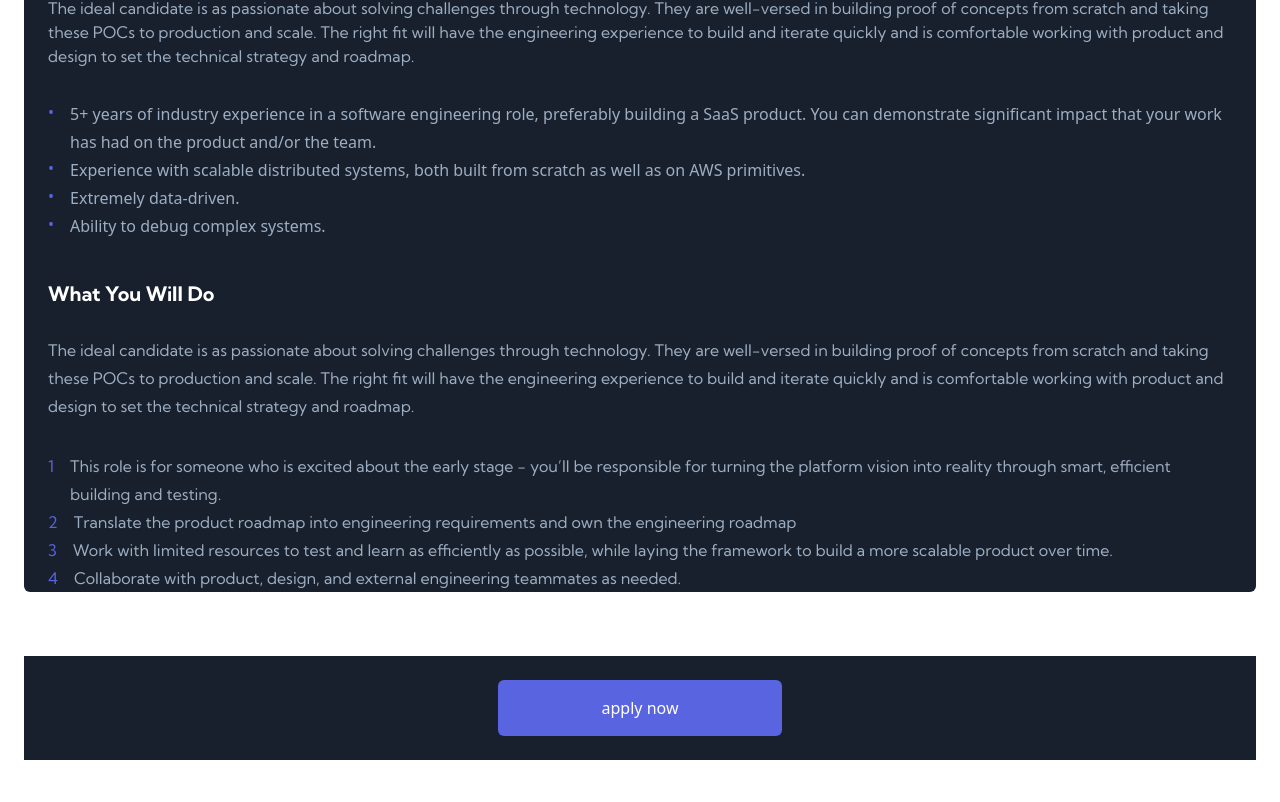
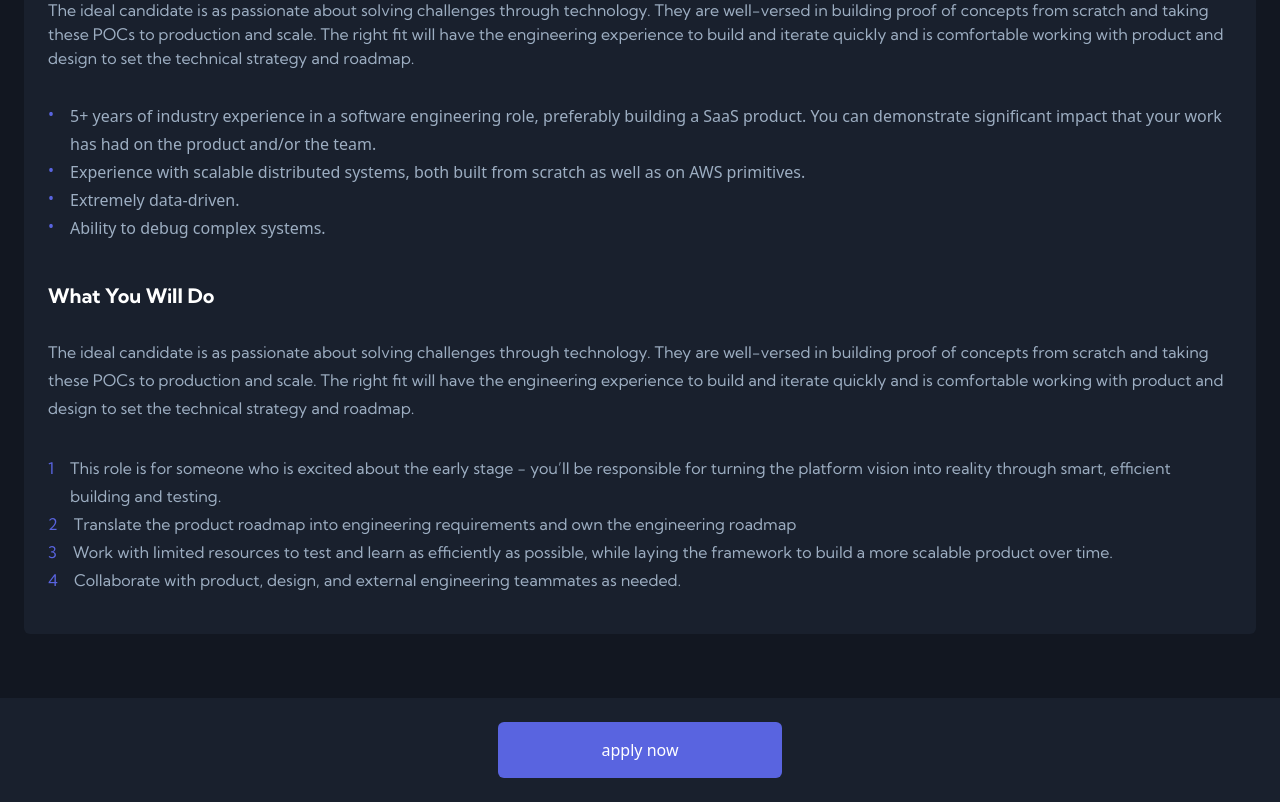
Before and after one commit to dlkokhta/devjobs-web-app, a React (Vite) app: page /details/1 in a window 1280 px wide. Shown: the part 800-1602 px from the top of the page. Before the commit the page ends 1560 px from the top, so only its background shows below. Built offline with nearby package versions, Linux system fonts and the light colour scheme; the HTML template or start-up script is replaced by a standard one.

Commit message:
card details done, i start working on the tablet responsive

```diff
--- a/src/components/CardDetails.jsx
+++ b/src/components/CardDetails.jsx
@@ -2,21 +2,27 @@ import { useSelector } from "react-redux/es/hooks/useSelector";
 import { useParams } from "react-router-dom";
 
 const CardDetails = () => {
+  const changeMode = useSelector((store) => store.mode.Boolean);
   const { id } = useParams();
 
   const allData = useSelector((store) => store.allData.data);
   console.log(allData);
 
   console.log(allData.filter((data) => data.id === +id));
+
+  // absolute top-[120px]
   return (
-    <div className=" absolute top-[120px] left-0 right-0 text-center px-6 ">
+    <div>
+      <div className=" mt-[-110px] left-0 right-0 text-center px-6 ">
         {allData
           .filter((data) => data.id === +id)
           .map((data) => (
             //card
             <div
               key={data.id}
-            className="relative rounded-md bg-[#19202D] flex flex-col justify-center items-center mb-6"
+              className={`relative rounded-md ${
+                changeMode ? "bg-[#19202D]" : "bg-[#ffffff]"
+              }  flex flex-col justify-center items-center mb-6`}
             >
               {/**logo */}
               <div
@@ -27,7 +33,11 @@ const CardDetails = () => {
               </div>
               <div className="pt-12 px-[90px] pb-8 flex flex-col gap-6 ">
                 <div className=" font-Kumbh ">
-                <div className="text-xl font-bold text-white">
+                  <div
+                    className={`text-xl font-bold ${
+                      changeMode ? "text-[#ffffff]" : "text-[#19202D]"
+                    } `}
+                  >
                     {data.company}
                   </div>
                   <div className="text-lg text-[#6E8098] font-normal">
@@ -35,7 +45,11 @@ const CardDetails = () => {
                   </div>
                 </div>
                 <div>
-                <button className="text-[#5964E0] bg-[#202837] font-Kumbh font-bold text-lg py-4 px-5 rounded-md">
+                  <button
+                    className={`text-[#5964E0] bg-[#202837] ${
+                      changeMode ? "bg-[#202837]" : "bg-[#eceeeb]"
+                    }  font-Kumbh font-bold text-lg py-4 px-5 rounded-md`}
+                  >
                     Company Site
                   </button>
                 </div>
@@ -45,7 +59,11 @@ const CardDetails = () => {
         {allData
           .filter((data) => data.id === +id)
           .map((data) => (
-          <div className="bg-[#19202D] rounded-md pt-10 px-6 flex flex-col">
+            <div
+              className={` ${
+                changeMode ? "bg-[#19202D]" : "bg-[#ffffff]"
+              } rounded-md pt-10 px-6 flex flex-col`}
+            >
               <div>
                 <div className=" font-Kumbh flex flex-col items-start mb-12 ">
                   {/**1 */}
@@ -55,7 +73,11 @@ const CardDetails = () => {
                     <div className="">{data.contract}</div>
                   </div>
                   {/**2 */}
-                <div className="text-white mb-3 font-bold text-xl ">
+                  <div
+                    className={`${
+                      changeMode ? "text-[#ffffff]" : "text-[#19202D]"
+                    } mb-3 font-bold text-xl`}
+                  >
                     {data.position}
                   </div>
                   {/**3 */}
@@ -64,7 +86,7 @@ const CardDetails = () => {
                   </div>
                 </div>
                 {/**button */}
-              <button className="bg-[#5964E0] text-white py-4 px-[104px] rounded-md mb-8">
+                <button className="bg-[#5964E0] text-white py-4 px-[100px] rounded-md mb-8 ">
                   apply now
                 </button>
               </div>
@@ -104,7 +126,7 @@ const CardDetails = () => {
                     {data.requirements.content}
                   </div>
                   <div>
-                  <div className=" text-[#9DAEC2] text-left font-Kumbh font-normal text-base leading-7">
+                    <div className=" text-[#9DAEC2] text-left font-Kumbh font-normal text-base leading-7 pb-10">
                       {data.role.items.map((item, index) => (
                         <div className="flex flex-row">
                           <div className="mr-4 text-[#5964E0]">{index + 1}</div>
@@ -118,7 +140,12 @@ const CardDetails = () => {
               </div>
             </div>
           ))}
-      <div className="bg-[#19202D]  p-6 mt-16">
+      </div>
+      <div
+        className={`${
+          changeMode ? "bg-[#19202D]" : "bg-[#ffffff]"
+        }  p-6 mt-16  w-full flex justify-center`}
+      >
         <button className="bg-[#5964E0] text-white py-4 px-[104px] rounded-md ">
           apply now
         </button>
--- a/src/components/DeveloperCard.jsx
+++ b/src/components/DeveloperCard.jsx
@@ -15,7 +15,8 @@ const DeveloperCard = () => {
   };
 
   return (
-    <div className="grid gap-12 ">
+    <div className="lg:px-10">
+      <div className="grid gap-12 md:grid-cols-2 md:gap-1 lg:gap-y-16 lg:gap-3 ">
         {allData
           .filter((data) =>
             data.position.toLowerCase().includes(entireInput.toLowerCase())
@@ -23,7 +24,9 @@ const DeveloperCard = () => {
           .filter((data) =>
             data.location.toLowerCase().includes(filteredCountry.toLowerCase())
           )
-        .filter((data) => (fullTime ? fullTime : data.contract === "Full Time"))
+          .filter((data) =>
+            fullTime ? fullTime : data.contract === "Full Time"
+          )
           .slice(0, showMoreCard)
 
           .map((data, index) => (
@@ -32,7 +35,7 @@ const DeveloperCard = () => {
                 key={index}
                 className={`relative ${
                   changeMode ? "bg-[#19202D]" : "bg-[#ffffff]"
-              } pt-14 pb-8 pl-8 mx-6 max-w-[500px] duration-500 rounded-md`}
+                } pt-14 pb-8 pl-8 mx-6 max-w-[500px] duration-500 rounded-md md:mx-0`}
               >
                 {/**logo */}
                 <div
@@ -63,10 +66,11 @@ const DeveloperCard = () => {
               </div>
             </Link>
           ))}
-      <div className="flex justify-center pb-16">
+      </div>
+      <div className="flex justify-center pb-16 mt-14">
         <button
           onClick={loadMoreClickHandler}
-          className="text-white bg-[#5964E0] py-4 px-8 rounded-md"
+          className="text-white bg-[#5964E0] py-4 px-8 rounded-md font-bold"
         >
           Load More
         </button>
--- a/src/components/Filter.jsx
+++ b/src/components/Filter.jsx
@@ -128,7 +128,9 @@ const Filter = () => {
                   checked={!fullTime}
                 />
 
-                <div className="text-white">Full Time Only</div>
+                <div className={`${changeMode ? "text-white" : "text-black"}`}>
+                  Full Time Only
+                </div>
               </div>
               {/**button */}
               <div
--- a/tailwind.config.js
+++ b/tailwind.config.js
@@ -11,10 +11,10 @@ export default {
       sm: "378px",
       // => @media (min-width: 640px) { ... }
 
-      md: "500px",
+      md: "540px",
       // => @media (min-width: 768px) { ... }
 
-      lg: "1024px",
+      lg: "765px",
       // => @media (min-width: 1024px) { ... }
 
       xl: "1440px",
```
Lines whose indentation alone changed are shown as unchanged.
